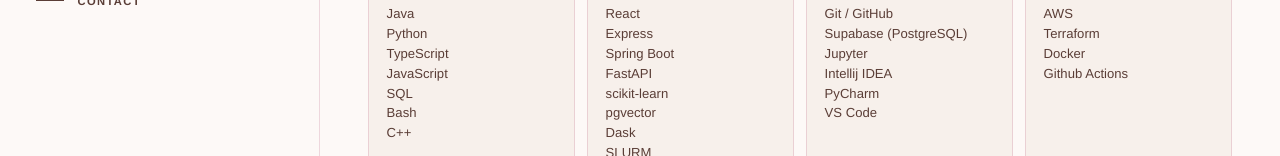
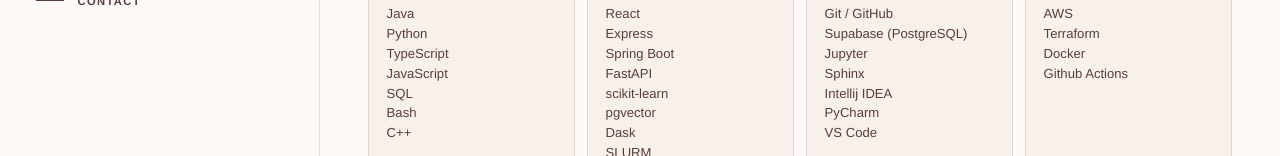
Before and after one commit to mwanta/mwanta.github.io, a plain HTML site: page index.html in a window 1280 px wide. Shown: the part 492-648 px from the top of the page. Drawn offline with Linux system fonts and the light colour scheme.

Commit message:
tools addition

```diff
--- a/index.html
+++ b/index.html
@@ -87,6 +87,7 @@
             <li>Git / GitHub</li>
             <li>Supabase (PostgreSQL)</li>
             <li>Jupyter</li>
+            <li>Sphinx</li>
             <li>Intellij IDEA</li>
             <li>PyCharm</li>
             <li>VS Code</li>
```
